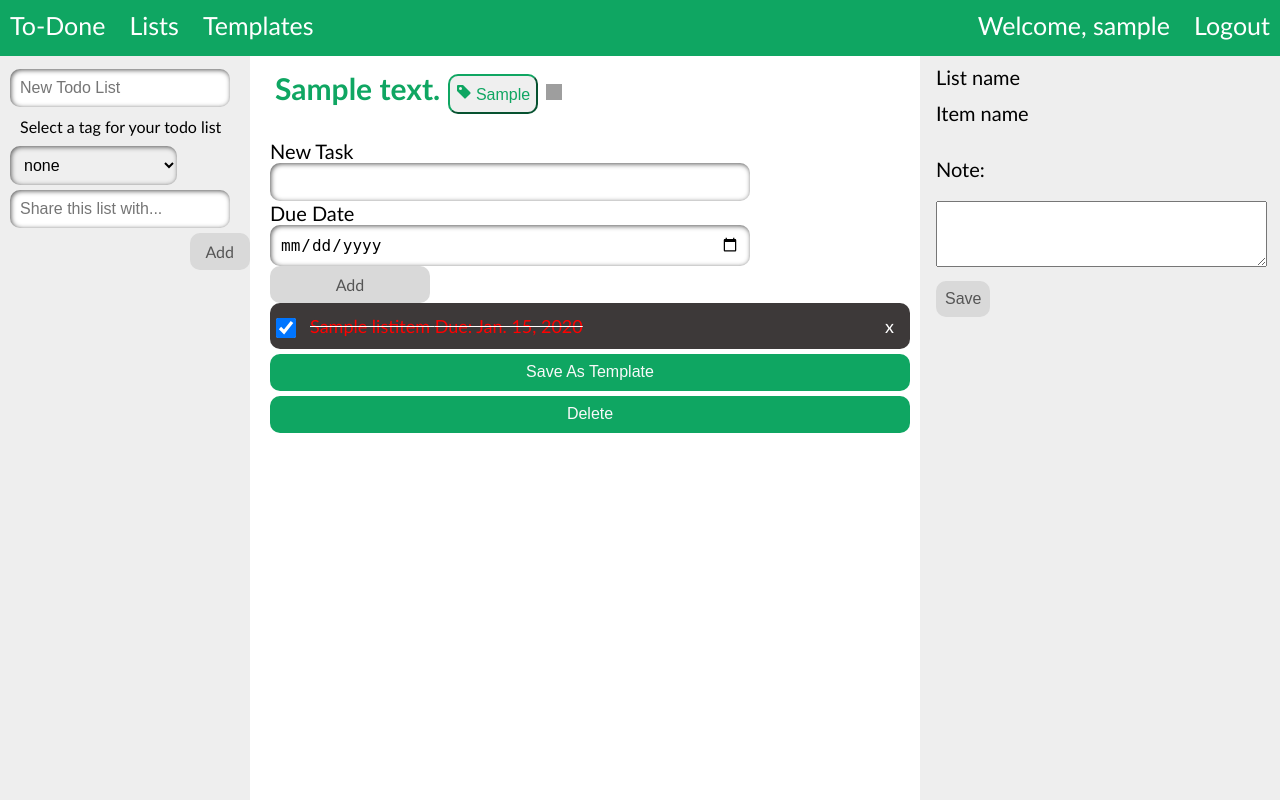
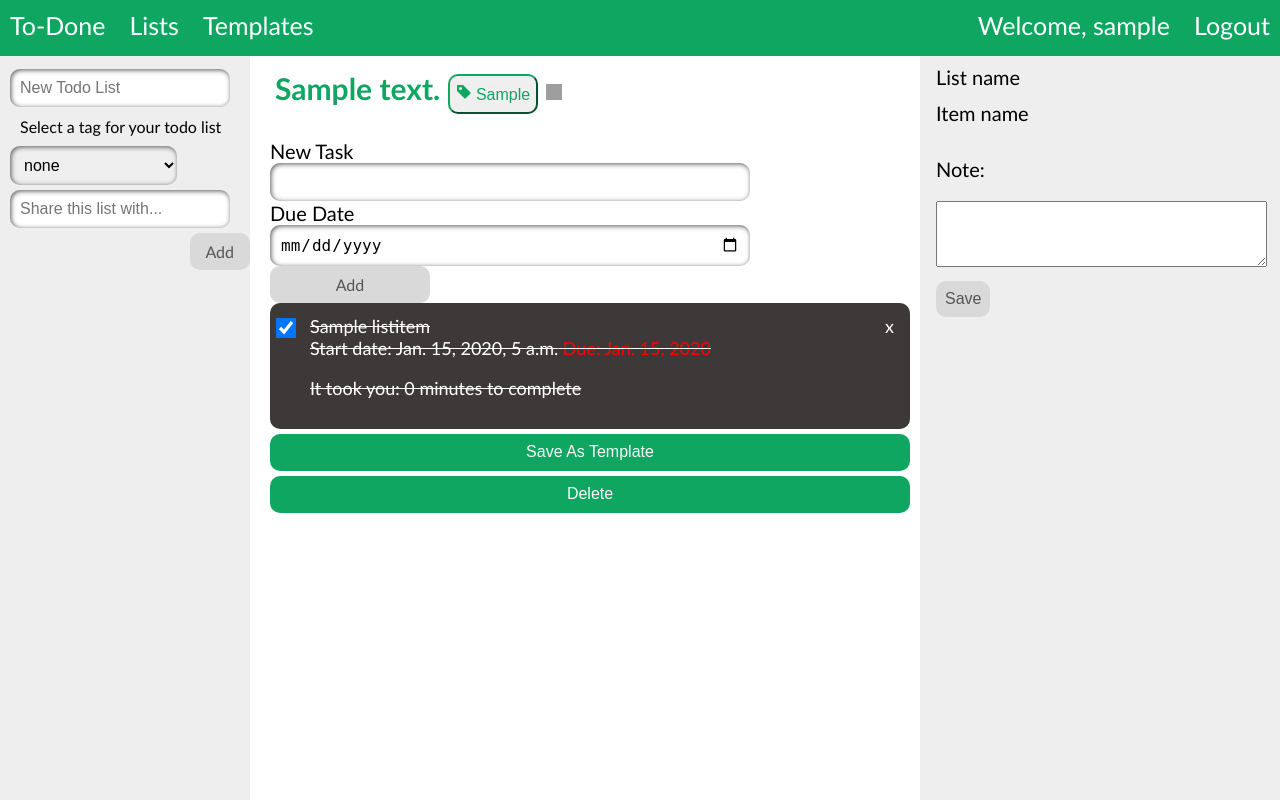
Before and after one commit to shahleon/smart-todo, a Django app: page /todo/1 in a window 1280 px wide. Run offline with Django 3.2, Linux system fonts and the light colour scheme; a user stored in the database is signed in; tables that the repository leaves empty hold one stand-in row (values such as "Sample post"); grey boxes are pictures that could not be loaded.

Commit message:
rebase jackson-dev
rebase jackson-dev

```diff
--- a/todo/models.py
+++ b/todo/models.py
@@ -33,6 +33,7 @@ class ListItem(models.Model):
     is_done = models.BooleanField(default=False)
     created_on = models.DateTimeField()
     list = models.ForeignKey(List, on_delete=models.CASCADE)
+    finished_on = models.DateTimeField()
     due_date = models.DateField()
 
     objects = models.Manager()
@@ -57,6 +58,8 @@ class TemplateItem(models.Model):
     item_text = models.CharField(max_length=100)
     created_on = models.DateTimeField()
     template = models.ForeignKey(Template, on_delete=models.CASCADE)
+    finished_on = models.DateTimeField()
+    due_date = models.DateField()
 
     objects = models.Manager()
 
--- a/todo/templates/todo/index.html
+++ b/todo/templates/todo/index.html
@@ -489,8 +489,11 @@
                     {% else %}
                             <input type="checkbox" id="{{ "ListItem_"|addstr:list_item.id }}" name="{{ "ListItem_"|addstr:list_item.id }}" value="{{ "ListItem_"|addstr:list_item.id }}" checked>
                     {% endif %}
-                            <label for="{{ "ListItem_"|addstr:list_item.id }}" style="color:{{list_item.color}};">{{ list_item.item_name }}</label>
-                            <label for="{{ "ListItem_"|addstr:list_item.id }}" style="color:{{list_item.color}};">Due: {{list_item.due_date}}</label>
+                            <label for="{{ "ListItem_"|addstr:list_item.id }}">{{ list_item.item_name }}</label>
+                            <br>
+                            <label for="{{ "ListItem_"|addstr:list_item.id }}" class = "text-right">Start date: {{ list_item.created_on }}</label>
+                            <label for="{{ "ListItem_"|addstr:list_item.id }}" style="color:{{list_item.color}};">Due date: {{ list_item.due_date }}</label>
+                            <p> It took you: {{ list_item.finished_on|timeuntil:list_item.created_on }} to complete</p>
                             <span class="close">x</span>
                         </li>
                 {% endif %}
@@ -555,8 +558,11 @@
                         {% else %}
                                 <input type="checkbox" id="{{ "ListItem_"|addstr:list_item.id }}" name="{{ "ListItem_"|addstr:list_item.id }}" value="{{ "ListItem_"|addstr:list_item.id }}" checked>
                         {% endif %}
-                                <label for="{{ "ListItem_"|addstr:list_item.id }}" style="color:{{list_item.color}};">{{ list_item.item_name }}</label>
+                                <label for="{{ "ListItem_"|addstr:list_item.id }}">{{ list_item.item_name }}</label>
+                                <br>
+                                <label for="{{ "ListItem_"|addstr:list_item.id }}" class="text-right">Start date: {{ list_item.created_on }}</label>
                                 <label for="{{ "ListItem_"|addstr:list_item.id }}" style="color:{{list_item.color}};">Due: {{list_item.due_date}}</label>
+                                <p> It took you: {{ list_item.finished_on|timeuntil:list_item.created_on }} to complete</p>
                                 <span class="close">x</span>
                             </li>
                     {% endif %}
@@ -708,13 +714,16 @@ function markListItemByName() {
         var list_item_id = this.id.toString().substring(9)
         var httpRequest = new XMLHttpRequest()
         var is_done = this.parentElement.classList.contains('done')
+        var today = new Date()
+        var finish_on_timestamp = today.getTime() / 1000
         httpRequest.open('POST', '/markListItem');
         httpRequest.setRequestHeader('Content-Type', "application/json;charset=UTF-8")
         var params = {
             "list_id": list_id,
             "list_item_name": item_name,
             "is_done": is_done,
-            "list_item_id": list_item_id
+            "list_item_id": list_item_id,
+            "finish_on": finish_on_timestamp,
         }
         httpRequest.send(JSON.stringify(params))
     }
@@ -785,7 +794,6 @@ function newElement(list_id, saved_to_database = true) {
                 li.appendChild(span);
             }
         };
-
         httpRequest.open('POST', '/addNewListItem');
         httpRequest.setRequestHeader('Content-Type', "application/json;charset=UTF-8")
         var params = {
--- a/todo/views.py
+++ b/todo/views.py
@@ -118,6 +118,8 @@ def todo_from_template(request):
             item_name=template_item.item_text,
             item_text="",
             created_on=timezone.now(),
+            finished_on=timezone.now(),
+            due_date=timezone.now(),
             list=todo,
             is_done=False,
         )
@@ -141,6 +143,8 @@ def template_from_todo(request):
         TemplateItem.objects.create(
             item_text=todo_item.item_name,
             created_on=timezone.now(),
+            finished_on=timezone.now(),
+            due_date=timezone.now(),
             template=new_template
         )
     return redirect("/templates")
@@ -229,6 +233,7 @@ def addNewListItem(request):
         item_name = body['list_item_name']
         create_on = body['create_on']
         create_on_time = datetime.datetime.fromtimestamp(create_on)
+        finished_on_time = datetime.datetime.fromtimestamp(create_on)
         due_date = body['due_date']
         print(item_name)
         print(create_on)
@@ -236,7 +241,7 @@ def addNewListItem(request):
         # create a new to-do list object and save it to the database
         try:
             with transaction.atomic():
-                todo_list_item = ListItem(item_name=item_name, created_on=create_on_time, due_date=due_date, list_id=list_id, item_text="", is_done=False)
+                todo_list_item = ListItem(item_name=item_name, created_on=create_on_time, finished_on=finished_on_time, due_date=due_date, list_id=list_id, item_text="", is_done=False)
                 todo_list_item.save()
                 result_item_id = todo_list_item.id
         except IntegrityError:
@@ -264,6 +269,8 @@ def markListItem(request):
         # remove the first " and last "
         list_item_is_done = True
         is_done_str = str(body['is_done'])
+        finish_on = body['finish_on']
+        finished_on_time = datetime.datetime.fromtimestamp(finish_on)
         print("is_done: " + str(body['is_done']))
         if is_done_str == "0" or is_done_str == "False" or is_done_str == "false":
             list_item_is_done = False
@@ -272,6 +279,7 @@ def markListItem(request):
                 query_list = List.objects.get(id=list_id)
                 query_item = ListItem.objects.get(id=list_item_id)
                 query_item.is_done = list_item_is_done
+                query_item.finished_on = finished_on_time
                 query_item.save()
                 # Sending an success response
                 return JsonResponse({'item_name': query_item.item_name, 'list_name': query_list.title_text, 'item_text': query_item.item_text})
```
Also changed, not shown: todo/migrations/0001_initial.py.
